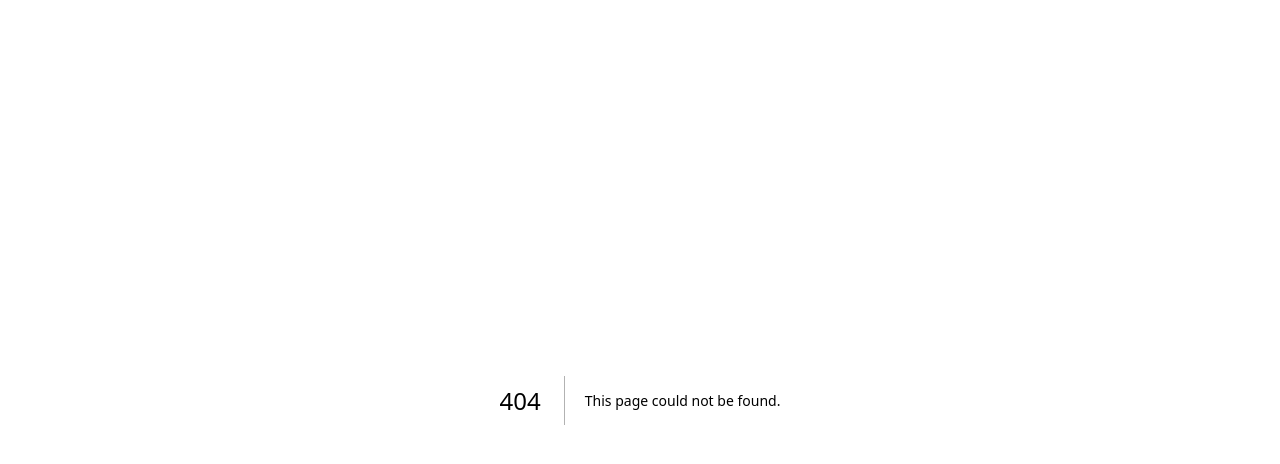
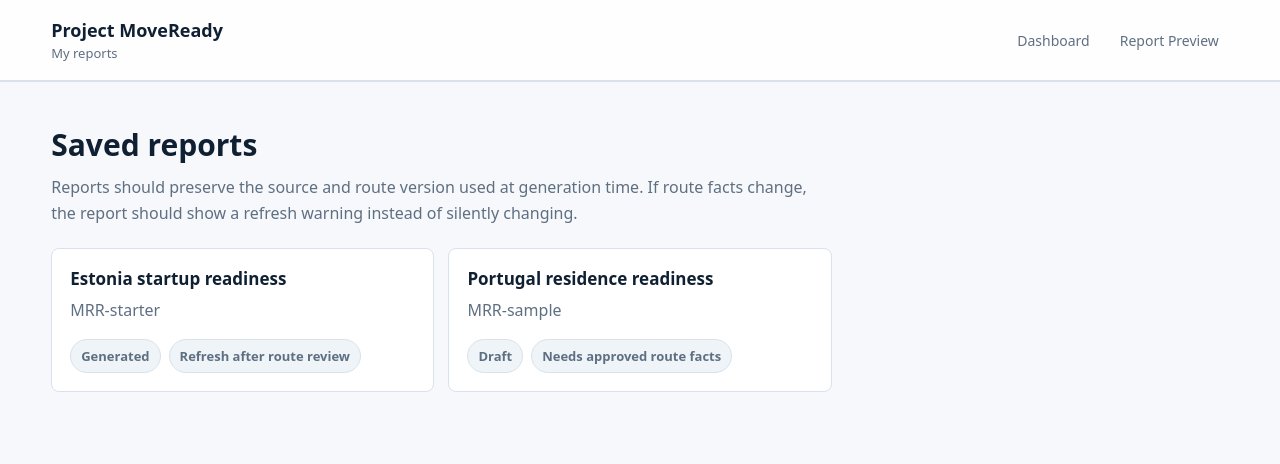
Before and after one commit to SirBM201/SirBM201-moveready-frontend, a Next.js app: page /my-reports in a window 1280 px wide. Before the commit this address had no page. Shown: the top 464 px of the page. Built offline with nearby package versions, Linux system fonts and the light colour scheme.

Commit message:
Add my reports placeholder

```diff
--- /dev/null
+++ b/app/my-reports/page.tsx
@@ -0,0 +1,17 @@
+const reports = [
+  ["MRR-starter", "Estonia startup readiness", "Generated", "Refresh after route review"],
+  ["MRR-sample", "Portugal residence readiness", "Draft", "Needs approved route facts"],
+];
+
+export default function MyReportsPage() {
+  return (
+    <main className="page-shell">
+      <header className="topbar"><a className="brand" href="/"><strong>Project MoveReady</strong><span>My reports</span></a><nav className="nav"><a href="/dashboard">Dashboard</a><a href="/report-preview">Report Preview</a></nav></header>
+      <section className="section">
+        <h2>Saved reports</h2>
+        <p className="section-intro">Reports should preserve the source and route version used at generation time. If route facts change, the report should show a refresh warning instead of silently changing.</p>
+        <div className="grid">{reports.map(([ref, title, status, note]) => <article className="card" key={ref}><h3>{title}</h3><p>{ref}</p><div className="badge-row"><span className="badge">{status}</span><span className="badge">{note}</span></div></article>)}</div>
+      </section>
+    </main>
+  );
+}
```
